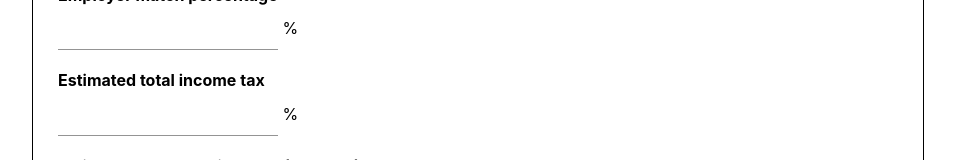
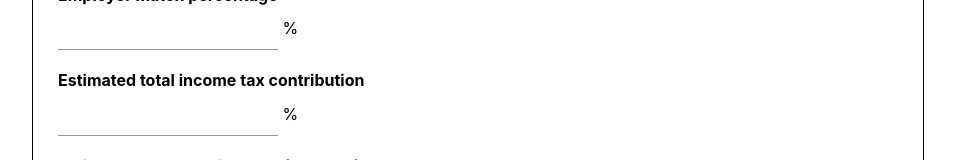
Before and after one commit to ingride-n/fire, a React (Create React App) app: page / in a window 1280 px wide. Shown: the part 262-422 px from the top of the page, without its empty margins (162-1117 px from the left). Built offline with nearby package versions, Linux system fonts and the light colour scheme.

Commit message:
edited html text

```diff
--- a/src/OptSalaryCalculator.js
+++ b/src/OptSalaryCalculator.js
@@ -9,7 +9,7 @@ function OptSalaryCalculator({ classes }) {
         <div>
           <h2>Annual 401k contribution</h2>
           <TextField></TextField> %<h2>Employer match percentage</h2>
-          <TextField></TextField> %<h2>Estimated total income tax</h2>
+          <TextField></TextField> %<h2>Estimated total income tax contribution</h2>
           <TextField></TextField> %<h2>Estimated total housing cost (monthly)</h2>
           <TextField></TextField>
           <h2>Estimated Savings - Pay Yourself First (monthly)</h2>
```
